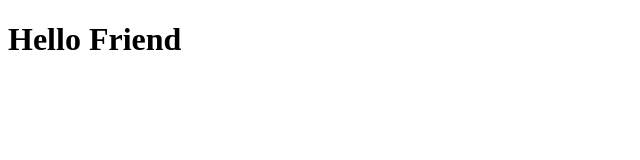
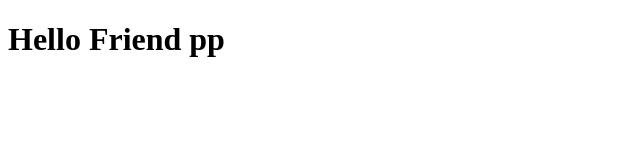
Before and after one commit to anurocks1/mywebsite, a plain HTML site: page site/index.html in a window 1280 px wide. Shown: the full height of the page, 0-640 px from the left. Drawn offline with Linux system fonts and the light colour scheme.

Commit message:
Update index.html

```diff
--- a/site/index.html
+++ b/site/index.html
@@ -4,6 +4,6 @@
 	<title>Hello Coursera!</title>
 </head>
 <body>
-<h1>Hello Friend</h1>
+<h1>Hello Friend pp</h1>
 </body>
 </html>
```
